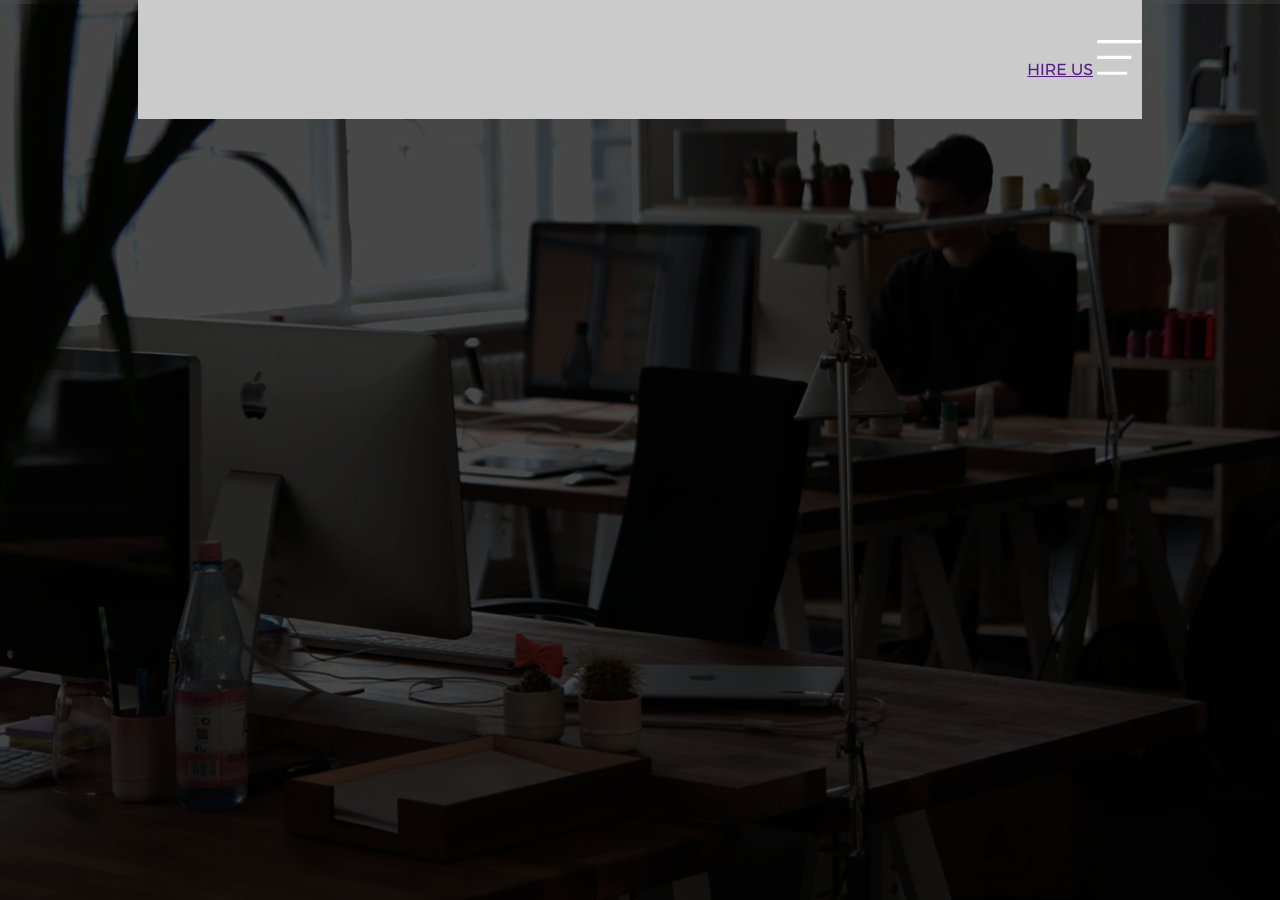
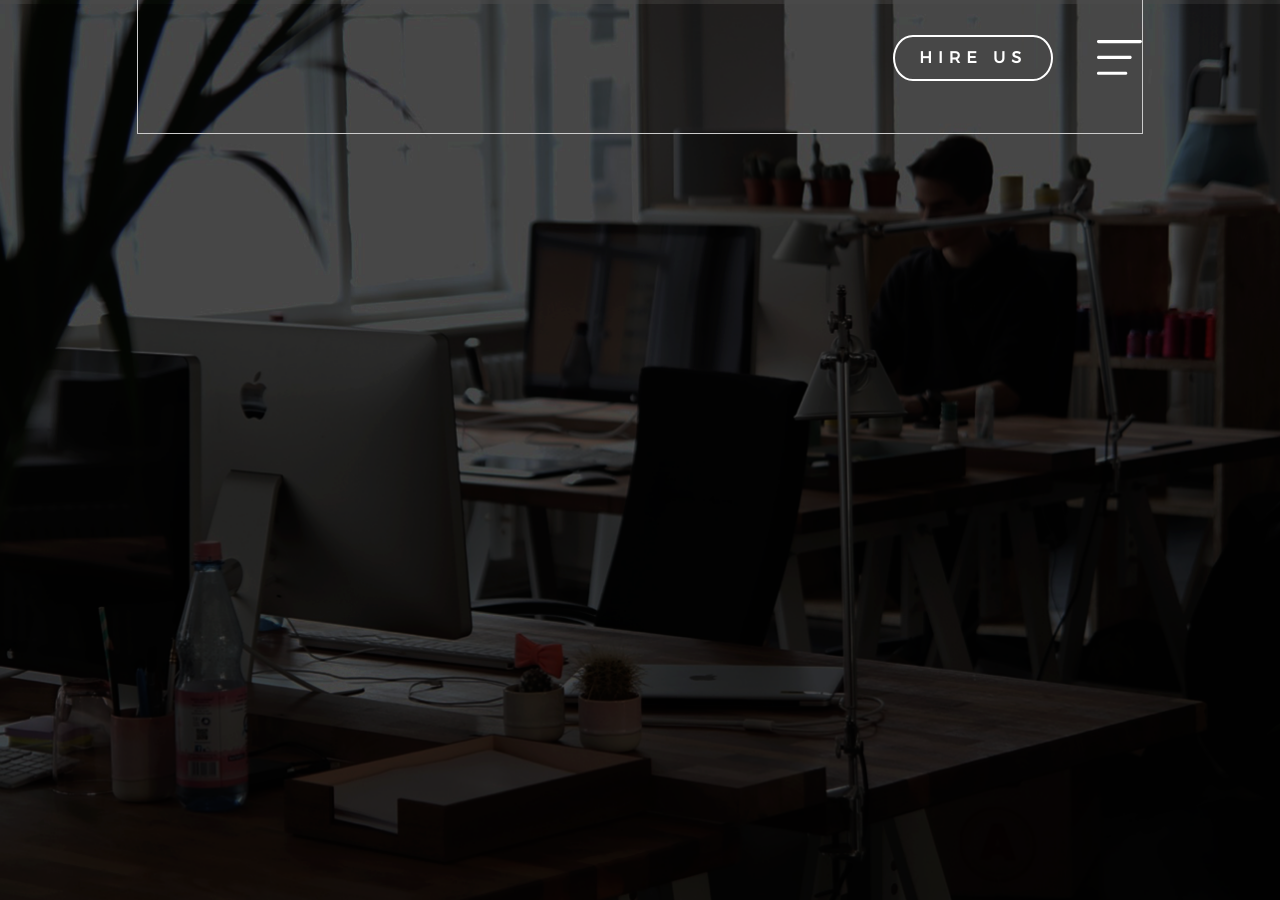
Before and after one commit to chalatz/jastics-labs, a Jekyll site: the page built from index.md, in a window 1280 px wide. Built offline with Jekyll 4.4.1, drawn with Linux system fonts in a browser that asks for light colours.

Commit message:
Added front top right elements

```diff
--- a/_sass/banner.scss
+++ b/_sass/banner.scss
@@ -1,5 +1,4 @@
 .banner {
-    background-color: #cbcbcb;
     background-image: url(/assets/img/site/banner-bg.png);
     height: 100%;
     background-position: center;
@@ -8,7 +7,7 @@
 
     &__container {
 
-        background-color: #cbcbcb;
+        outline: 1px solid #cbcbcb;
         width: $page_width;
         max-width: $max-width;
         margin: 0 auto;
--- a/_sass/hire-us-btn.scss
+++ b/_sass/hire-us-btn.scss
@@ -1,6 +1,37 @@
 .hire-us-btn {
 
+    $padding-top: 12px;
+
+    margin-right: 40px;
     display: inline-block;
     text-transform: uppercase;
+    text-decoration: none;
+    border: 2px solid #fff;
+    padding: $padding-top 24px;
+    border-top-left-radius: 25% 100%;
+    border-bottom-left-radius: 25% 100%;
+    border-top-right-radius: 25% 100%;
+    border-bottom-right-radius: 25% 100%;
+    position: relative;
+    bottom: $padding-top;
+
+    -webkit-transition: all .15s linear;
+            transition: all .15s linear;
+
+    &__text {
+        font-size: 16px;
+        font-weight: bold;
+        color: #fff;
+        letter-spacing: 6px;
+        -webkit-transition: all .15s linear;
+            transition: all .15s linear;
+    }
+
+    &:hover {
+        background-color: #fff;
+        .hire-us-btn__text {
+            color: $black;
+        }
+    }
 
 }
--- a/_sass/vars.scss
+++ b/_sass/vars.scss
@@ -24,6 +24,7 @@ $page_width: 78.47222222%;
 
 $darkblue: #272a47;
 $lightblue: #47b2f4;
+$black: #2a2a2a;
 
 @mixin clearfix {
     &:after {
```
Also changed, not shown: Gemfile.lock.
